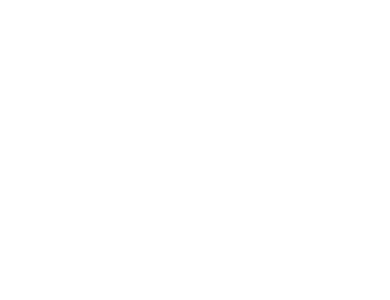
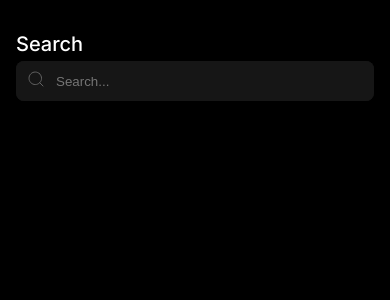
Before and after one commit to blueibell3/vibe-front, a Next.js app: page /searchbarMobile in a window 390 px wide. Before the commit this address had no page. Shown: the top 300 px of the page. Built offline with nearby package versions, Linux system fonts and the light colour scheme.

Commit message:
create searchbar for mobile

```diff
--- /dev/null
+++ b/app/searchbarMobile/page.tsx
@@ -0,0 +1,13 @@
+import SearchBar from "../Components/Header/SearchBar/SearchBar"
+import styles from './searchbarMobile.module.scss'
+
+const searchbarMobile = () => {
+    return (
+        <div className={styles.container}>
+            <h3>Search</h3>
+            <SearchBar />
+        </div>
+    )
+}
+
+export default searchbarMobile
--- /dev/null
+++ b/app/searchbarMobile/searchbarMobile.module.scss
@@ -0,0 +1,11 @@
+.container {
+    background-color: black;
+    width: 100%;
+    height: 100vh;
+    padding-top: 32px;
+    padding-left: 16px;
+    padding-right: 16px;
+    display: flex;
+    flex-direction: column;
+    gap: 5px;
+}
```
